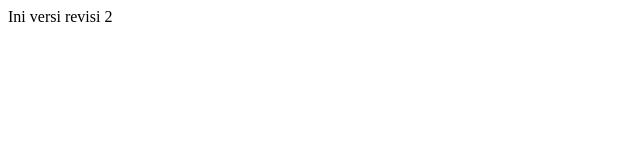
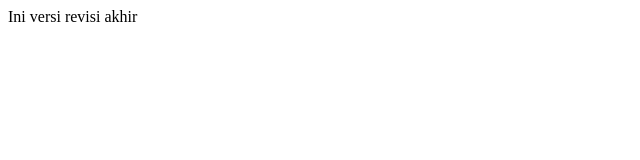
Before and after one commit to elsetiyawan/chapter3, a plain HTML site: page index.html in a window 1280 px wide. Shown: the full height of the page, 0-640 px from the left. Drawn offline with Linux system fonts and the light colour scheme.

Commit message:
versi revisi akhir

```diff
--- a/index.html
+++ b/index.html
@@ -7,6 +7,6 @@
     <title>Document</title>
   </head>
   <body>
-    <div>Ini versi revisi 2</div>
+    <div>Ini versi revisi akhir</div>
   </body>
 </html>
```
